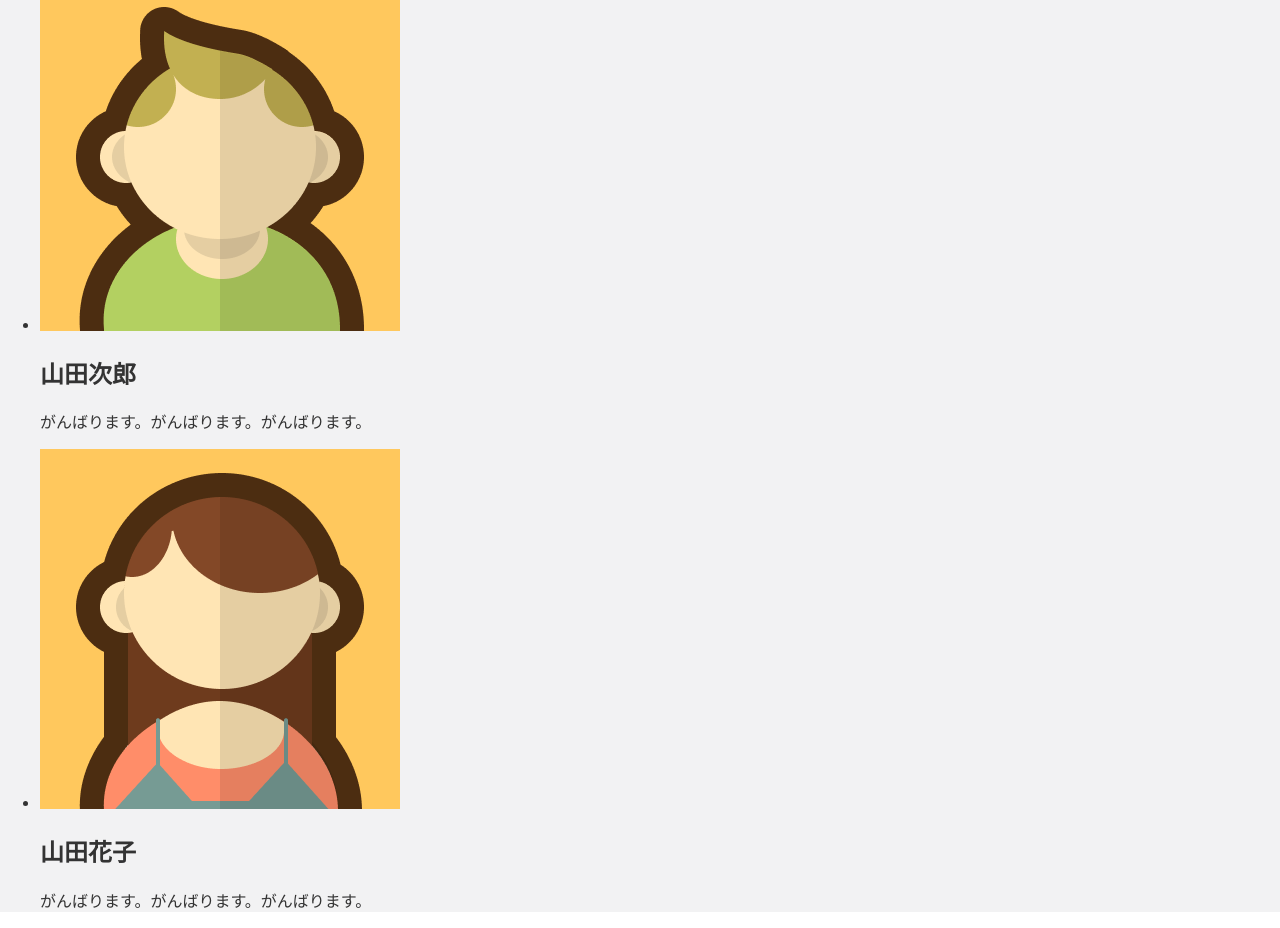
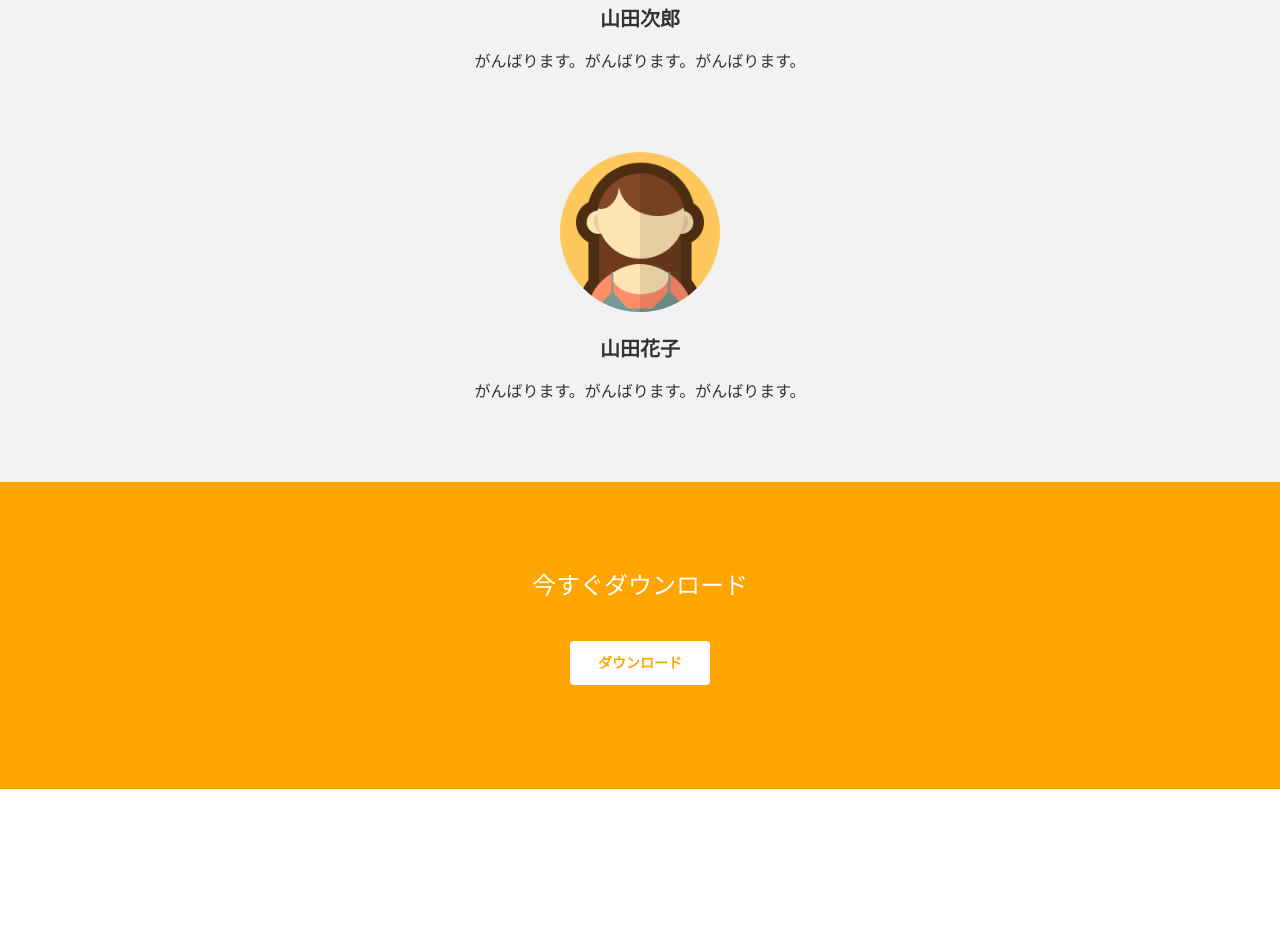
Before and after one commit to skikuchi7329/SampleHomepage, a plain HTML site: page html/index.html in a window 1280 px wide. Shown: the part 3929-4857 px from the top of the page. After the commit the page ends 4718 px from the top, so only its background shows below. Drawn offline with Linux system fonts and the light colour scheme.

Commit message:
add call-to-action

```diff
--- a/css/styles.css
+++ b/css/styles.css
@@ -70,3 +70,38 @@ header img {
   padding: 64px 0;
   font-weight: normal;
 }
+
+.members ul {
+  list-style: none;
+  text-align: center;
+  margin: 0;
+  padding: 0;
+}
+
+.members img {
+  width: 160px;
+  border-radius: 50%;
+}
+
+.members h2 {
+  font-size: 20px;
+}
+
+.members li {
+  padding-bottom: 64px;
+}
+
+.call-to-action {
+  background: orange;
+  color: white;
+  text-align: center;
+  padding: 64px 0;
+}
+
+.call-to-action h1 {
+  font-weight: normal;
+}
+
+.call-to-action .btn {
+  margin: 0 atuo;
+}
--- a/html/index.html
+++ b/html/index.html
@@ -64,5 +64,13 @@
     </ul>
   </section>
 
+  <section class="call-to-action">
+    <h1>今すぐダウンロード</h1>
+    <a href="" class="btn">ダウンロード</a>
+
+
+
+  </section>
+
 </body>
 </html>
```
